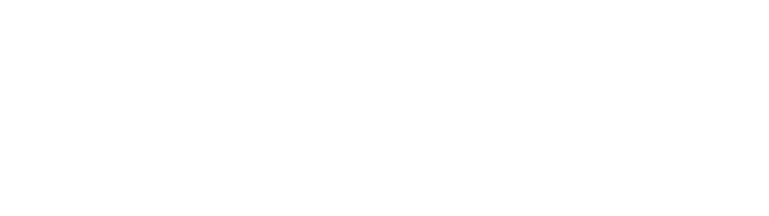
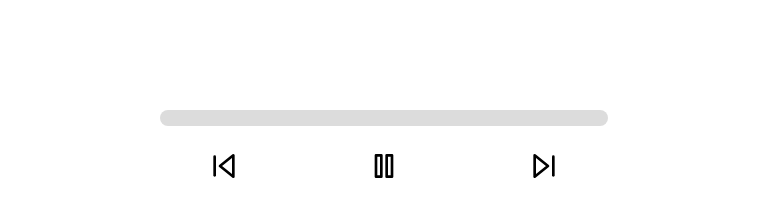
Before and after one commit to nggar/music-player, a React (Create React App) app: page / in a window 1280 px wide. Shown: the part 490-706 px from the top of the page, without its empty margins (256-1025 px from the left). Built offline with nearby package versions, Linux system fonts and the light colour scheme.

Commit message:
style controller component

```diff
--- a/src/App.js
+++ b/src/App.js
@@ -13,12 +13,14 @@ function App() {
     // States
     const [songs, setSongs] = useState( musicSource() );
     const [currentSong, setCurrentSong] = useState( songs[0] );
+    const [isPlaying, setIsPlaying] = useState( false );
 
     return (
         <div className="App">
             <Nav />
             <DisplayCurrentSong currentSong={currentSong} />
-            <Controller />
+            <Controller
+                songs={songs} setSong={setSongs} currentSong={currentSong} setCurrentSong={setCurrentSong} isPlaying={isPlaying} setIsPlaying={setIsPlaying} />
             <SongLibrary />
         </div>
     );
--- a/src/components/Controller.js
+++ b/src/components/Controller.js
@@ -1,7 +1,21 @@
-const Controller = () => {
+import { Play, SkipBack, SkipForward, Pause } from 'react-feather';
+
+const Controller = ( { songs, setSongs, currentSong, setCurrentSong, isPlaying } ) => {
     return (
         <div className="controller">
-
+            <div className="time">
+                <p className="time__current"></p>
+                <div className="time__track">
+                    <input type="range" />
+                    <div className="animate-track"></div>
+                </div>
+                <p className="time__duration"></p>
+            </div>
+            <div className="play">
+                <SkipBack strokeWidth={2} size={32} />
+                {isPlaying ? <Play strokeWidth={2} size={32} /> : <Pause strokeWidth={2} size={32} />}
+                <SkipForward strokeWidth={2} size={32} />
+            </div>
         </div>
     )
 }
--- a/src/components/Nav.js
+++ b/src/components/Nav.js
@@ -6,7 +6,8 @@ const Nav = () => {
             <div className="logo">
                 <h1>Hopi</h1>
             </div>
-            <button className='library-button'><span>Library</span> <Music size={16} strokeWidth={2} /></button>
+            <button className='library-button'><span>Library</span> <Music size={16} strokeWidth={2} />
+            </button>
         </nav>
     )
 }
--- a/src/styles/_controller.scss
+++ b/src/styles/_controller.scss
@@ -0,0 +1,73 @@
+.controller {
+    min-height: 20vh;
+    display: flex;
+    flex-direction: column;
+    align-items: center;
+    justify-content: center;
+}
+
+.time {
+    width: 40%;
+    display: flex;
+    justify-content: center;
+    align-items: center;
+
+    &__track {
+        width: 100%;
+        height: 1rem;
+        position: relative;
+        border-radius: 1rem;
+        overflow: hidden;
+
+        input {
+            width: 100%;
+            -webkit-appearance: none;
+            background-color: transparent;
+            cursor: pointer;
+
+            &:focus {
+                outline: none;
+            }
+
+            &::-webkit-slider-thumb {
+                -webkit-appearance: none;
+                height: 16px;
+                width: 16px;
+            }
+
+            &::-moz-slider-thumb {
+                -webkit-appearance: none;
+                background: transparent;
+                border: none;
+            }
+        }
+
+        .animate-track {
+            background-color: rgb(220, 220, 220);
+            position: absolute;
+            top: 0;
+            left: 0;
+            height: 100%;
+            width: 100%;
+            transform: translateX(0%);
+            pointer-events: none;
+        }
+
+    }
+
+    p {
+        padding: 1rem;
+    }
+}
+
+.play {
+    display: flex;
+    justify-content: space-between;
+    align-items: center;
+    padding: 1rem;
+    width: 30%;
+
+    svg {
+        cursor: pointer;
+    }
+}
```
